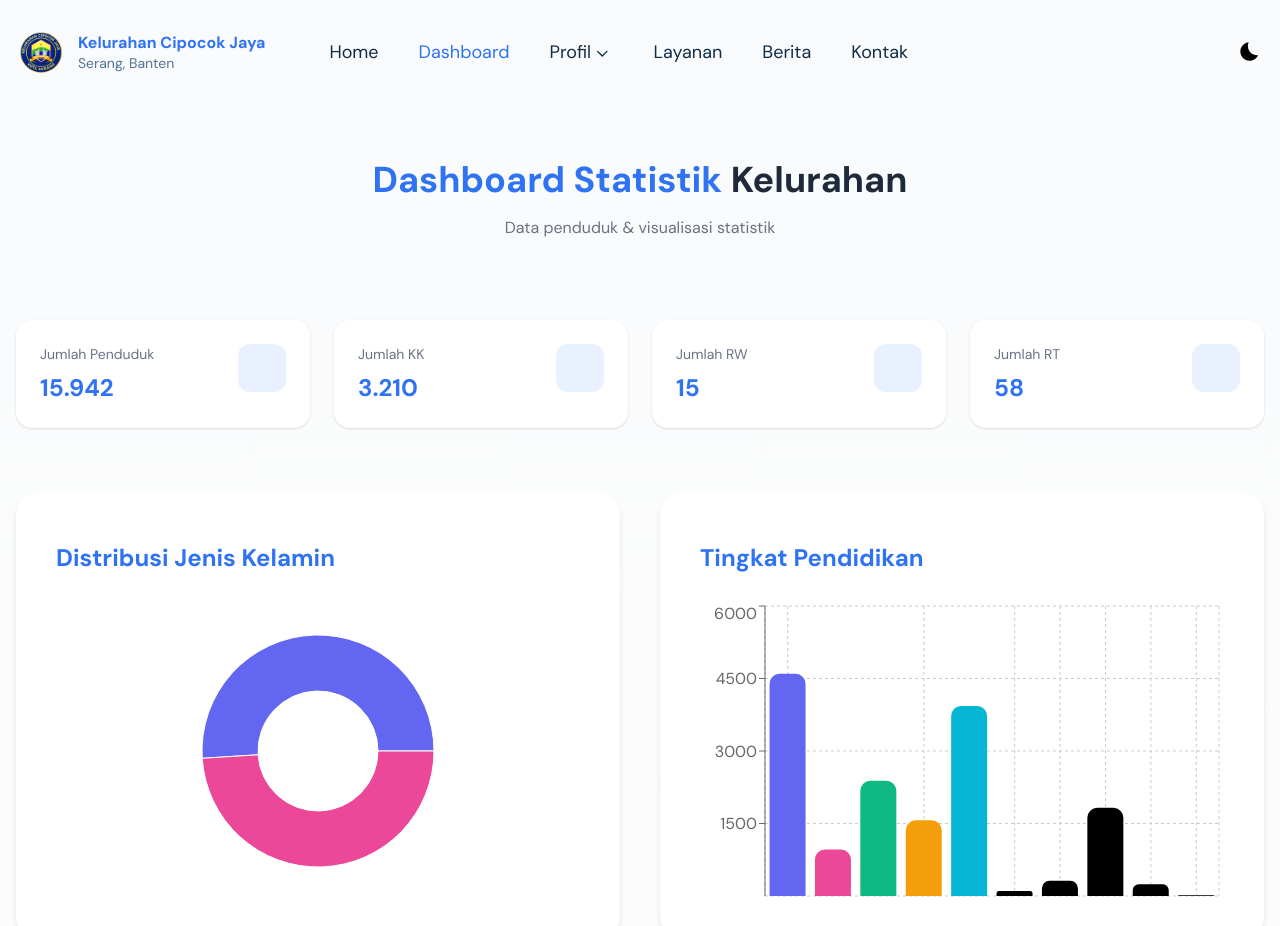
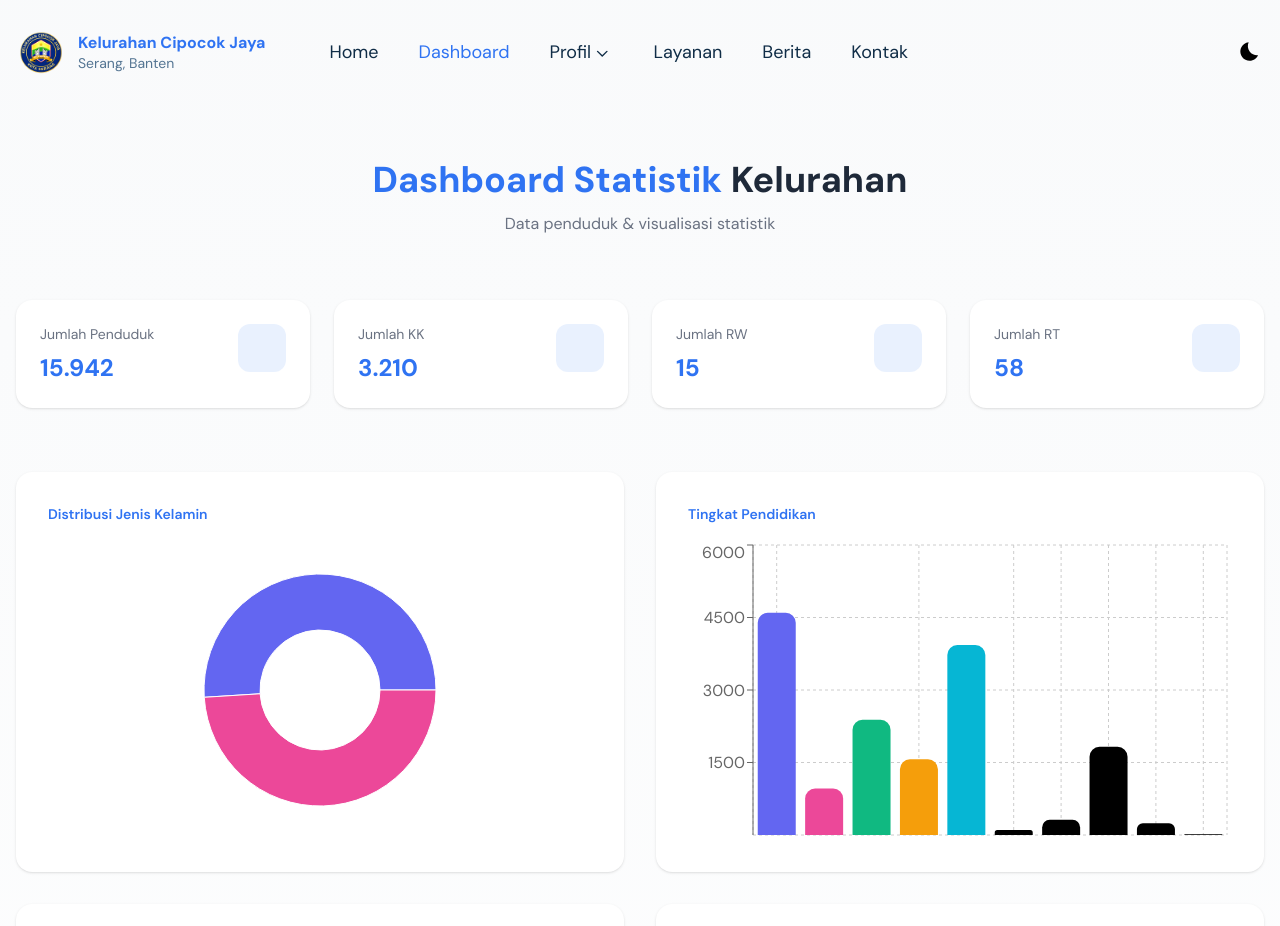
Before and after one commit to FauzanYosef/SIAPCipocok, a Next.js app: page /dashboard in a window 1280 px wide. Shown: the top 926 px of the page. Built offline with nearby package versions, Linux system fonts and the light colour scheme; some icons are missing.

Commit message:
up  dashboard

```diff
--- a/src/components/Dashboard/index.tsx
+++ b/src/components/Dashboard/index.tsx
@@ -91,6 +91,14 @@ const stats = [
 const COLORS = ["#6366F1", "#EC4899", "#10B981", "#F59E0B", "#06B6D4"];
 
 /* =========================
+   HELPER FORMAT
+========================= */
+const formatNumber = (value: any) =>
+  typeof value === "number"
+    ? value.toLocaleString("id-ID")
+    : value;
+
+/* =========================
    COMPONENT
 ========================= */
 const Statistik = () => {
@@ -113,8 +121,10 @@ const Statistik = () => {
     title: string;
     children: React.ReactNode;
   }) => (
-    <div className="bg-white dark:bg-[#111827] p-10 rounded-3xl shadow-md">
-      <h4 className="mb-4 py-3 text-md font-small text-primary">{title}</h4>
+    <div className="bg-white dark:bg-[#111827] p-8 rounded-2xl shadow-sm">
+      <h4 className="mb-4 text-sm font-semibold text-primary">
+        {title}
+      </h4>
       <div className="h-[300px]">{children}</div>
     </div>
   );
@@ -127,30 +137,30 @@ const Statistik = () => {
         <motion.div
           initial={{ y: -30, opacity: 0 }}
           animate={inView ? { y: 0, opacity: 1 } : {}}
-          className="text-center mb-20"
+          className="text-center mb-16"
         >
           <h2 className="text-3xl md:text-4xl font-bold text-gray-800 dark:text-white">
             <span className="text-primary">Dashboard Statistik</span> Kelurahan
           </h2>
-          <p className="mt-4 text-gray-500 dark:text-white/70">
+          <p className="mt-3 text-gray-500 dark:text-white/70">
             Data penduduk & visualisasi statistik
           </p>
         </motion.div>
 
-        {/* =========================
-            KPI
-        ========================= */}
+        {/* KPI */}
         <div className="grid grid-cols-1 sm:grid-cols-2 lg:grid-cols-4 gap-6 mb-16">
           {stats.map((item, index) => (
             <motion.div
               key={index}
               {...fadeUp(index)}
               whileHover={{ scale: 1.03 }}
-              className="bg-white dark:bg-[#111827] rounded-2xl p-6 shadow-sm "
+              className="bg-white dark:bg-[#111827] rounded-2xl p-6 shadow-sm"
             >
               <div className="flex justify-between">
                 <div>
-                  <p className="text-sm text-gray-500">{item.title}</p>
+                  <p className="text-sm text-gray-500">
+                    {item.title}
+                  </p>
                   <h3 className="text-2xl font-bold mt-2 text-primary dark:text-white">
                     <Counter value={item.value} />
                   </h3>
@@ -164,21 +174,23 @@ const Statistik = () => {
           ))}
         </div>
 
-        {/* =========================
-            CHARTS
-        ========================= */}
-        <div className="grid grid-cols-1 lg:grid-cols-2 gap-10 text-primary">
+        {/* CHARTS */}
+        <div className="grid grid-cols-1 lg:grid-cols-2 gap-8">
 
           {/* GENDER */}
           <ChartCard title="Distribusi Jenis Kelamin">
             <ResponsiveContainer>
               <PieChart>
-                <Pie data={genderData} dataKey="value" innerRadius={60}>
+                <Pie
+                  data={genderData}
+                  dataKey="value"
+                  innerRadius={60}
+                >
                   {genderData.map((_, i) => (
                     <Cell key={i} fill={COLORS[i]} />
                   ))}
                 </Pie>
-                <Tooltip />
+                <Tooltip formatter={formatNumber} />
               </PieChart>
             </ResponsiveContainer>
           </ChartCard>
@@ -190,7 +202,7 @@ const Statistik = () => {
                 <CartesianGrid strokeDasharray="3 3" />
                 <XAxis dataKey="name" hide />
                 <YAxis />
-                <Tooltip />
+                <Tooltip formatter={formatNumber} />
                 <Bar dataKey="value" radius={[10, 10, 0, 0]}>
                   {educationData.map((_, i) => (
                     <Cell key={i} fill={COLORS[i]} />
@@ -206,8 +218,8 @@ const Statistik = () => {
               <BarChart data={schoolAgeData}>
                 <XAxis dataKey="name" />
                 <YAxis />
-                <Tooltip />
-                <Bar dataKey="value" radius={[20, 20, 0, 0]}>
+                <Tooltip formatter={formatNumber} />
+                <Bar dataKey="value" radius={[10, 10, 0, 0]}>
                   {schoolAgeData.map((_, i) => (
                     <Cell key={i} fill={COLORS[i]} />
                   ))}
@@ -224,21 +236,21 @@ const Statistik = () => {
                   data={religionData}
                   dataKey="value"
                   nameKey="name"
-                cx="50%"
-                cy="50%"
                   innerRadius={50}
                   outerRadius={90}
                   paddingAngle={3}
-                label={({ name, percent }) =>
+                  label={({ name, percent = 0 }) =>
                     `${name} ${(percent * 100).toFixed(0)}%`
                   }
                 >
                   {religionData.map((_, i) => (
-                <Cell key={i} fill={COLORS[i % COLORS.length]} />
+                    <Cell
+                      key={i}
+                      fill={COLORS[i % COLORS.length]}
+                    />
                   ))}
                 </Pie>
-
-            <Tooltip formatter={(value: number) => value.toLocaleString("id-ID")} />
+                <Tooltip formatter={formatNumber} />
               </PieChart>
             </ResponsiveContainer>
           </ChartCard>
@@ -249,7 +261,7 @@ const Statistik = () => {
               <BarChart data={jobData.slice(0, 8)}>
                 <XAxis dataKey="name" hide />
                 <YAxis />
-                <Tooltip />
+                <Tooltip formatter={formatNumber} />
                 <Bar dataKey="value">
                   {jobData.slice(0, 8).map((_, i) => (
                     <Cell key={i} fill={COLORS[i]} />
@@ -268,13 +280,12 @@ const Statistik = () => {
                     <Cell key={i} fill={COLORS[i]} />
                   ))}
                 </Pie>
-                <Tooltip />
+                <Tooltip formatter={formatNumber} />
               </PieChart>
             </ResponsiveContainer>
           </ChartCard>
 
         </div>
-
       </div>
     </section>
   );
```
Lines whose indentation alone changed are shown as unchanged.
